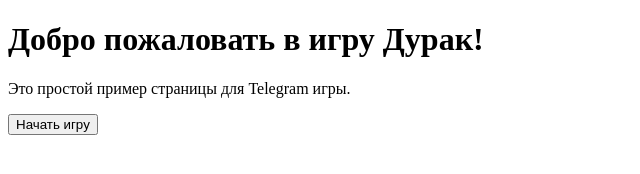
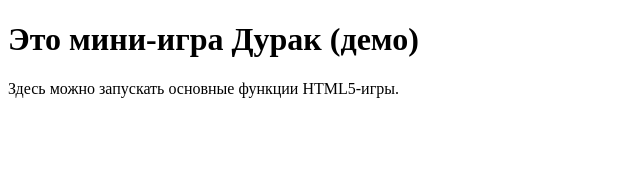
Before and after one commit to Jahongir0715/durak_bot, a plain HTML site: page index.html in a window 1280 px wide. Shown: the whole page, without its empty margins (0-640 px from the left). Drawn offline with Linux system fonts and the light colour scheme.

Commit message:
Update index.html

```diff
--- a/index.html
+++ b/index.html
@@ -1,20 +1,8 @@
 <!DOCTYPE html>
 <html lang="ru">
-<head>
-    <meta charset="UTF-8" />
-    <meta name="viewport" content="width=device-width, initial-scale=1" />
-    <title>Игра Дурак (мини-версия)</title>
-</head>
+<head><meta charset="UTF-8" /><title>Durak Demo</title></head>
 <body>
-    <h1>Добро пожаловать в игру Дурак!</h1>
-    <p>Это простой пример страницы для Telegram игры.</p>
-    <button onclick="startGame()">Начать игру</button>
-
-    <script>
-        function startGame() {
-            alert("Здесь будет запуск игры. Пока что это демо!");
-            // Тут можно добавить логику игры, например, ход игры, карты и т.д.
-        }
-    </script>
+  <h1>Это мини-игра Дурак (демо)</h1>
+  <p>Здесь можно запускать основные функции HTML5-игры.</p>
 </body>
 </html>
```
